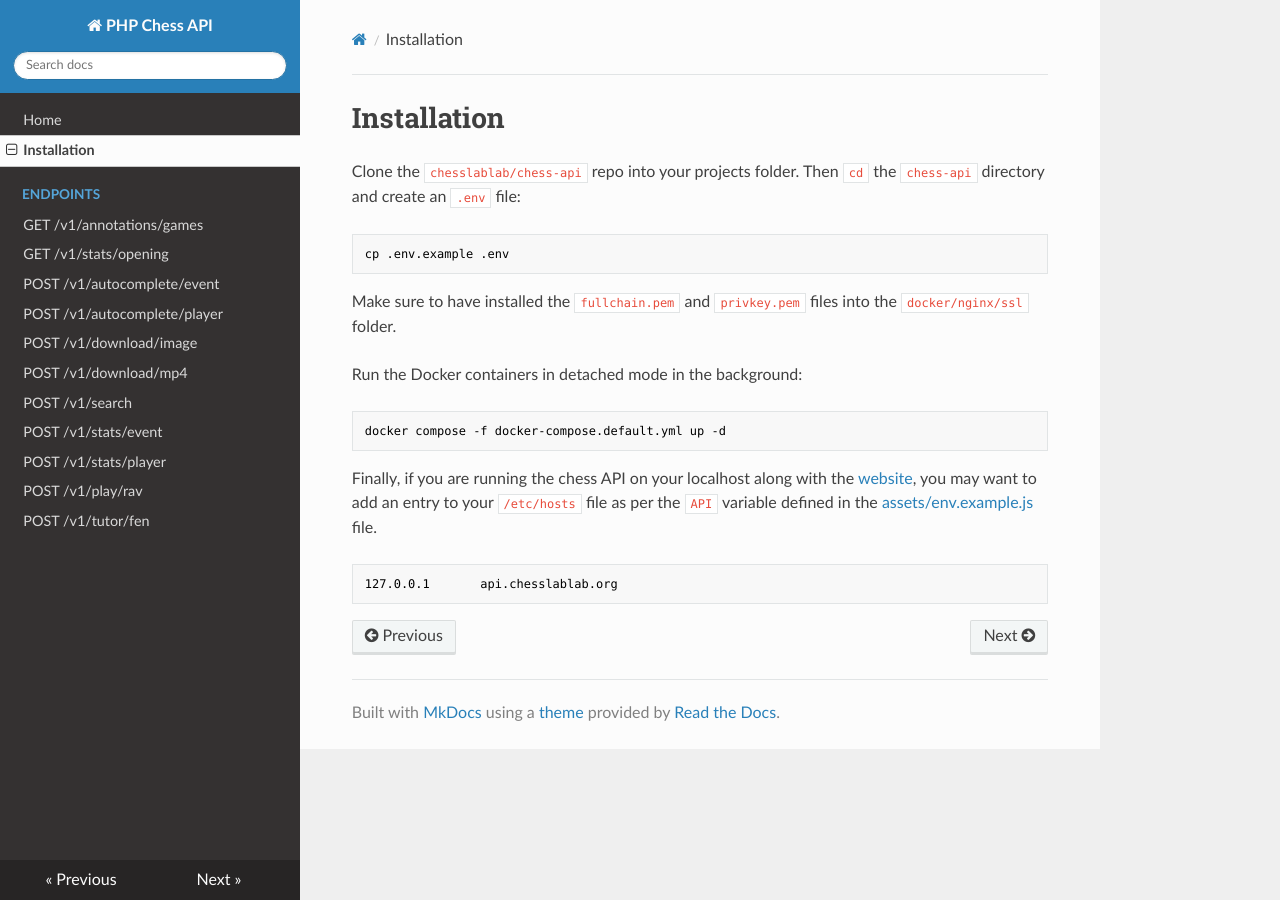
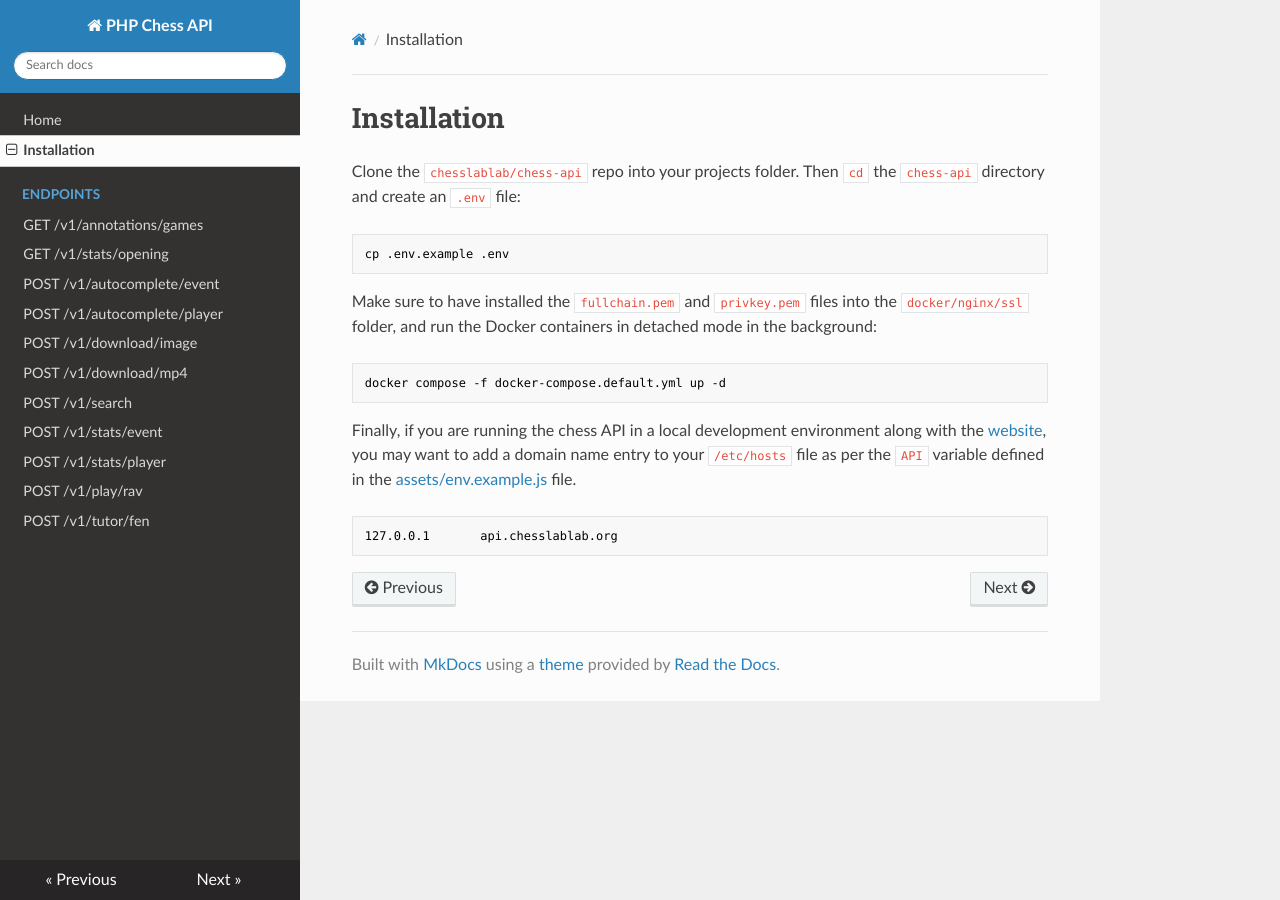
Before and after one commit to chesslablab/chess-api, an MkDocs documentation site: the page built from docs/installation.md, in a window 1280 px wide. Built offline with MkDocs 1.6.1, drawn with Linux system fonts in a browser that asks for light colours; nearby versions of some CDN libraries.

Commit message:
Improved the docs

````diff
--- a/docs/installation.md
+++ b/docs/installation.md
@@ -6,15 +6,13 @@ Clone the `chesslablab/chess-api` repo into your projects folder. Then `cd` the
 cp .env.example .env
 ```
 
-Make sure to have installed the `fullchain.pem` and `privkey.pem` files into the `docker/nginx/ssl` folder.
-
-Run the Docker containers in detached mode in the background:
+Make sure to have installed the `fullchain.pem` and `privkey.pem` files into the `docker/nginx/ssl` folder, and run the Docker containers in detached mode in the background:
 
 ```txt
 docker compose -f docker-compose.default.yml up -d
 ```
 
-Finally, if you are running the chess API on your localhost along with the [website](https://github.com/chesslablab/website), you may want to add an entry to your `/etc/hosts` file as per the `API` variable defined in the [assets/env.example.js](https://github.com/chesslablab/website/blob/main/assets/env.example.js) file.
+Finally, if you are running the chess API in a local development environment along with the [website](https://github.com/chesslablab/website), you may want to add a domain name entry to your `/etc/hosts` file as per the `API` variable defined in the [assets/env.example.js](https://github.com/chesslablab/website/blob/main/assets/env.example.js) file.
 
 ```txt
 127.0.0.1       api.chesslablab.org
````
